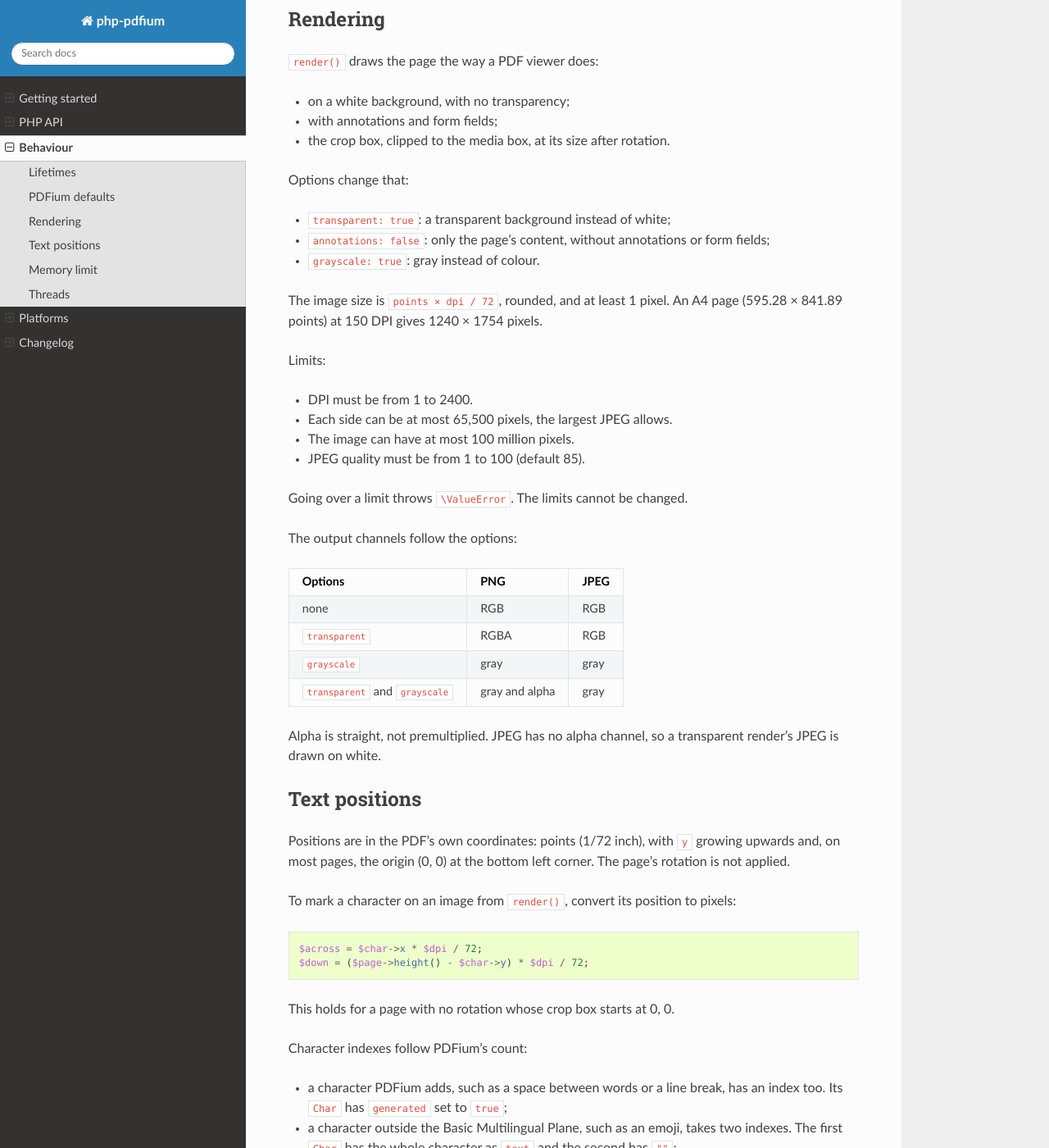
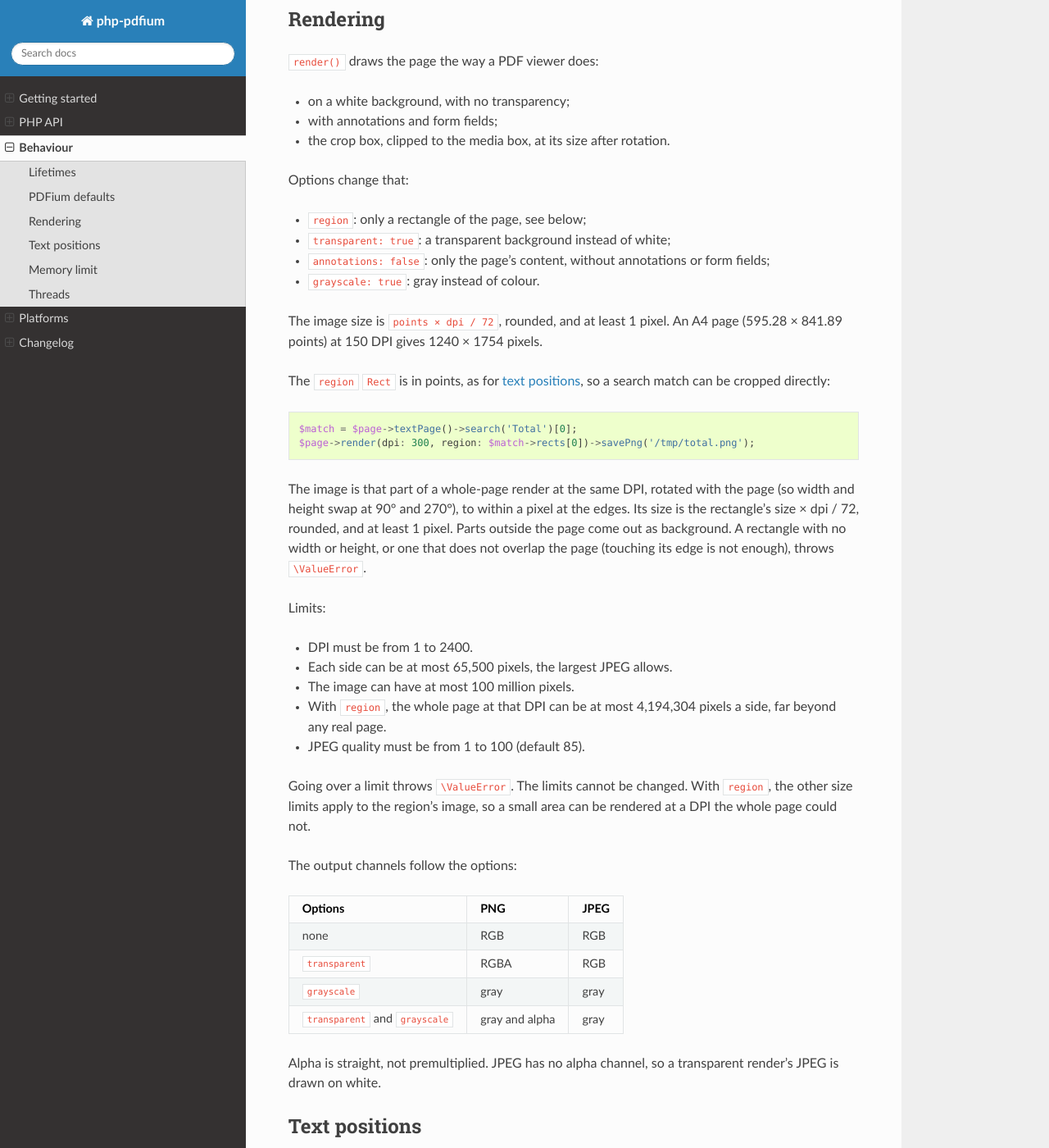
Before and after one commit to chaikivskyi/php-pdfium, a Sphinx documentation site: the page built from docs/behaviour.rst, in a window 1280 px wide and 1400 px high, scrolled down 1760 px. Shown: the whole window at 82% size. Built offline with Sphinx 7.4.7 and the Read the Docs theme 3.1.0, drawn with Linux system fonts in a browser that asks for light colours; cross-references to code outside the pages are shown as plain code; some of the changed text lies outside the part shown.

Commit message:
feat: render() option region renders part of a page

```diff
--- a/docs/behaviour.rst
+++ b/docs/behaviour.rst
@@ -89,6 +89,7 @@ Rendering
 
 Options change that:
 
+- ``region``: only a rectangle of the page, see below;
 - ``transparent: true``: a transparent background instead of white;
 - ``annotations: false``: only the page's content, without annotations or form fields;
 - ``grayscale: true``: gray instead of colour.
@@ -96,14 +97,32 @@ Options change that:
 The image size is ``points × dpi / 72``, rounded, and at least 1 pixel. An A4 page
 (595.28 × 841.89 points) at 150 DPI gives 1240 × 1754 pixels.
 
+The ``region`` :php:class:`Rect <Pdfium\\Rect>` is in points, as for
+:ref:`text positions <text-positions>`, so a search match can be cropped directly:
+
+.. code-block:: php
+
+   $match = $page->textPage()->search('Total')[0];
+   $page->render(dpi: 300, region: $match->rects[0])->savePng('/tmp/total.png');
+
+The image is that part of a whole-page render at the same DPI, rotated with the page (so width and
+height swap at 90° and 270°), to within a pixel at the edges. Its size is the rectangle's size ×
+dpi / 72, rounded, and at least 1 pixel. Parts outside the page come out as background. A rectangle
+with no width or height, or one that does not overlap the page (touching its edge is not enough),
+throws ``\ValueError``.
+
 Limits:
 
 - DPI must be from 1 to 2400.
 - Each side can be at most 65,500 pixels, the largest JPEG allows.
 - The image can have at most 100 million pixels.
+- With ``region``, the whole page at that DPI can be at most 4,194,304 pixels a side, far beyond
+  any real page.
 - JPEG quality must be from 1 to 100 (default 85).
 
-Going over a limit throws ``\ValueError``. The limits cannot be changed.
+Going over a limit throws ``\ValueError``. The limits cannot be changed. With ``region``, the other
+size limits apply to the region's image, so a small area can be rendered at a DPI the whole page
+could not.
 
 The output channels follow the options:
 
@@ -135,7 +154,13 @@ To mark a character on an image from ``render()``, convert its position to pixel
    $across = $char->x * $dpi / 72;
    $down = ($page->height() - $char->y) * $dpi / 72;
 
-This holds for a page with no rotation whose crop box starts at 0, 0.
+This holds for a page with no rotation whose crop box starts at 0, 0. For a ``region`` image,
+measure from the region's top left corner instead, which works on any page with no rotation:
+
+.. code-block:: php
+
+   $across = ($char->x - $region->left) * $dpi / 72;
+   $down = ($region->top - $char->y) * $dpi / 72;
 
 Character indexes follow PDFium's count:
 
--- a/docs/changelog.rst
+++ b/docs/changelog.rst
@@ -6,6 +6,8 @@ Unreleased
 
 Features:
 
+- ``Page::render()`` option ``region``: only a rectangle of the page, given as a ``Rect`` in points,
+  as for ``TextPage::textIn()``.
 - ``Page::render()`` option ``annotations: false``: the page without annotations or form fields.
 - ``Page::render()`` option ``transparent: true``: a transparent background, with alpha in PNG
   output; JPEG is drawn on white.
```
Also changed, not shown: docs/introduction.rst (+8 -2 lines), docs/php_api.rst (+8 -5 lines), 7 other files.
